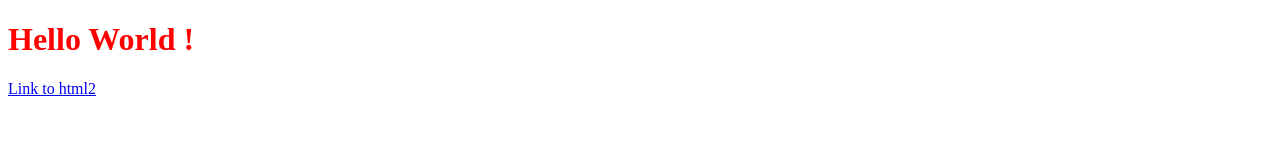
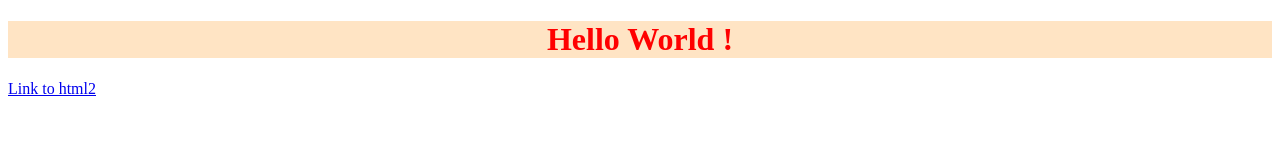
Before and after one commit to IonConstantin/IonConstantin.github.io, a plain HTML site: page index.html in a window 1280 px wide. Drawn offline with Linux system fonts and the light colour scheme.

Commit message:
added style

```diff
--- a/style.css
+++ b/style.css
@@ -1,3 +1,5 @@
 h1 {
     color : red;
+    background-color: bisque;
+    text-align: center;
 }
```
